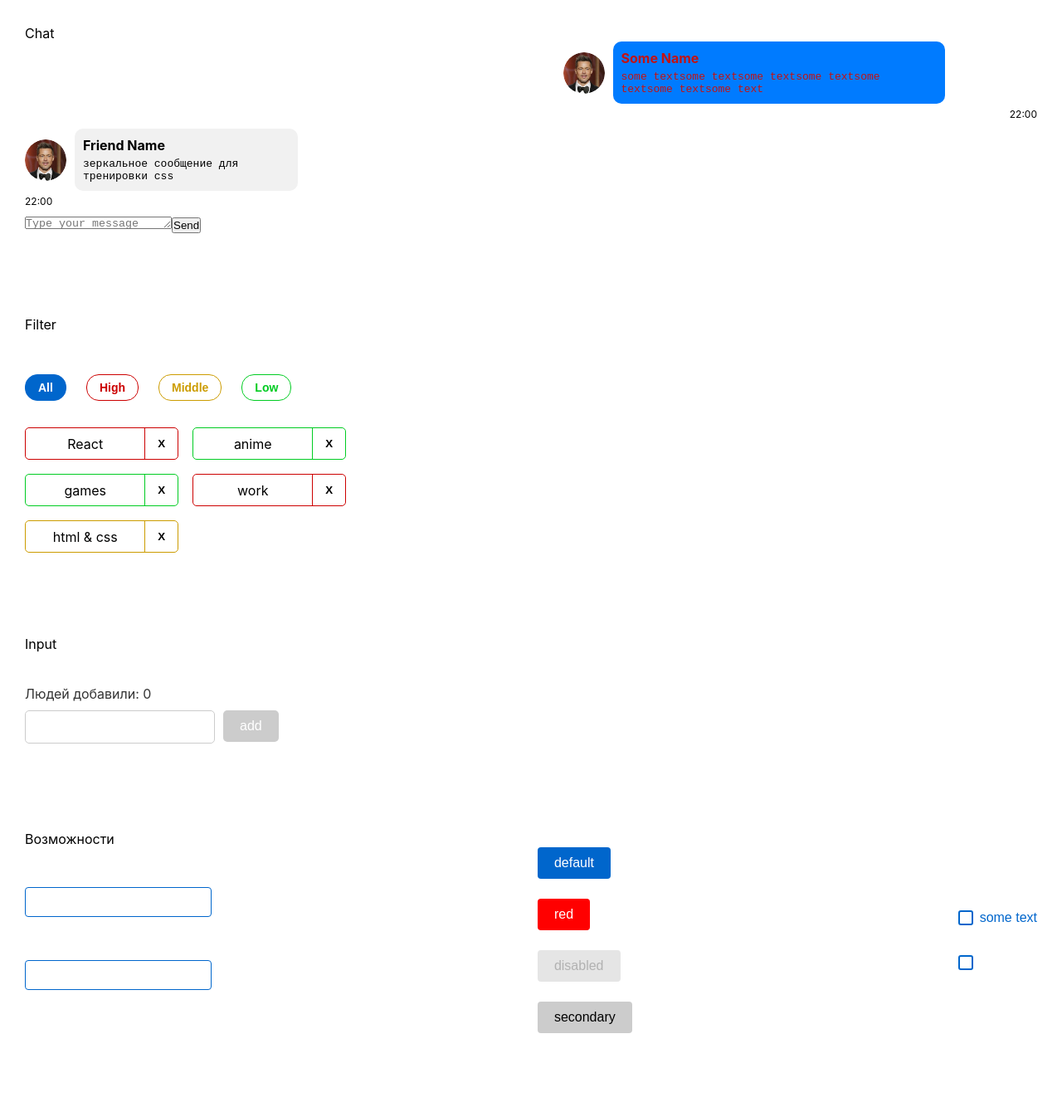
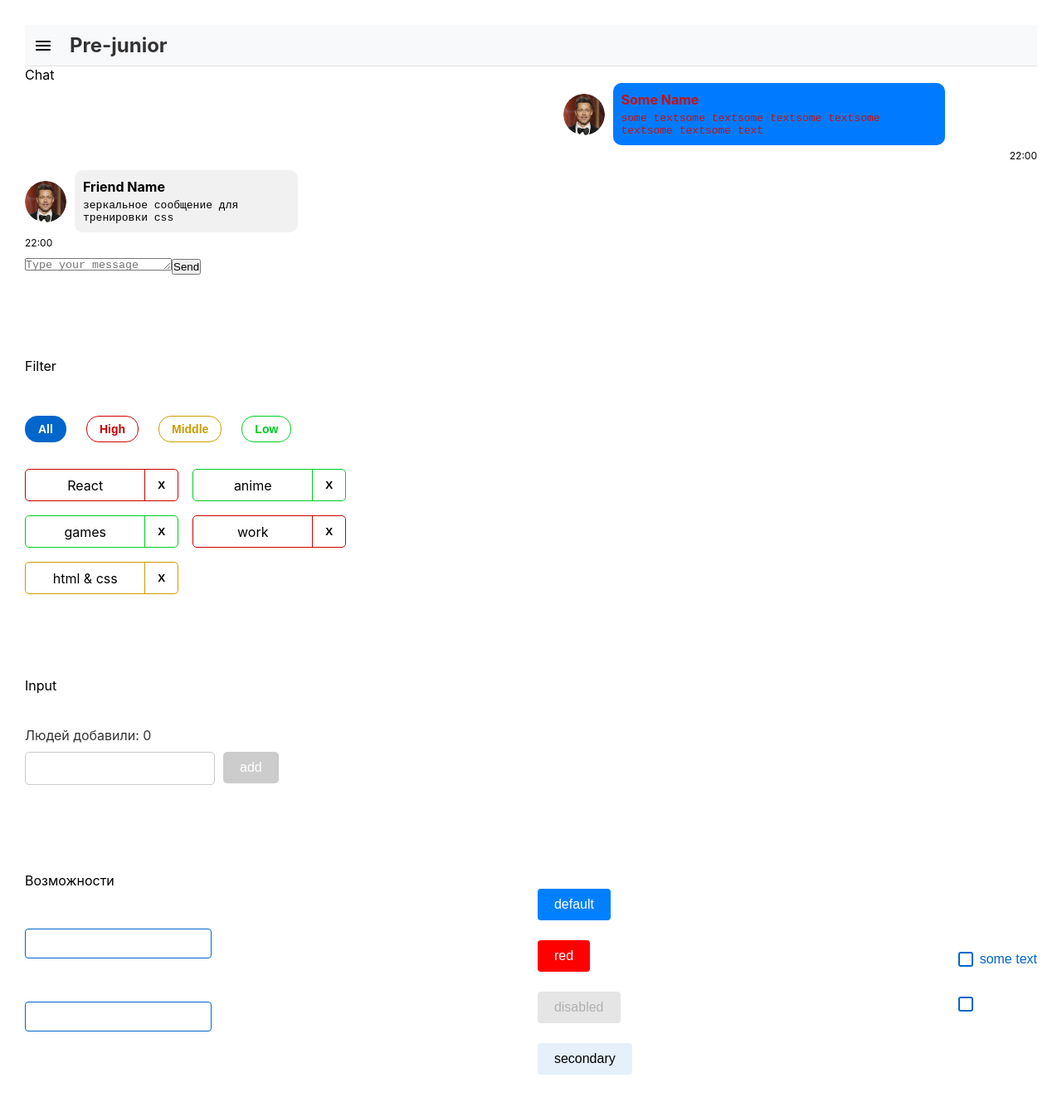
Before and after one commit to IrynaKhonina/hw2, a React (Create React App) app: page /#/pre-junior in a window 1280 px wide. Shown: the top 1334 px of the page at 83% size. Built offline with nearby package versions, Linux system fonts and the light colour scheme.

Commit message:
08/02/25

```diff
--- a/src/s1-main/App.tsx
+++ b/src/s1-main/App.tsx
@@ -1,19 +1,16 @@
 import React from 'react'
 import s from './App.module.css'
-import HW1 from '../s2-homeworks/hw01/HW1'
-import HW2 from "../s2-homeworks/hw02/HW2";
-import HW3 from "../s2-homeworks/hw03/HW3";
-import HW4 from "../s2-homeworks/hw04/HW4";
+import HW5 from "../s2-homeworks/hw05/HW5";
 
 function App() {
     return (
         <div className={s.App}>
-            <HW1/>
-            {/*раскомментировать по ходу выполнения*/}
-            <HW2/>
-            <HW3/>
-            <HW4/>
-
+            {/*<HW1/>*/}
+            {/*/!*раскомментировать по ходу выполнения*!/*/}
+            {/*<HW2/>*/}
+            {/*<HW3/>*/}
+            {/*<HW4/>*/}
+            <HW5/>
             {/*при выполнении дз 5 и более - закомментировать здесь дз 1-4, так как они есть внутри дз 5*/}
             {/*<HW5/>*/}
         </div>
--- a/src/s2-homeworks/hw04/common/c2-SuperButton/SuperButton.module.css
+++ b/src/s2-homeworks/hw04/common/c2-SuperButton/SuperButton.module.css
@@ -12,12 +12,12 @@
 }
 
 .default {
-    background-color: #06c;
+    background-color: #0080FF;
     color: white;
 }
 
 .secondary {
-    background-color: #ccc;
+    background-color: #E5F0FA;
     color: black;
 }
 
--- a/src/s2-homeworks/hw05/Pages.tsx
+++ b/src/s2-homeworks/hw05/Pages.tsx
@@ -1,9 +1,10 @@
 import React from 'react'
-import { Routes, Route, Navigate } from 'react-router-dom'
+import {Routes, Route, Navigate} from 'react-router-dom'
 import Error404 from './pages/Error404'
 import PreJunior from './pages/PreJunior'
 import Junior from './pages/Junior'
 import JuniorPlus from './pages/JuniorPlus'
+import path from "node:path";
 
 export const PATH = {
     PRE_JUNIOR: '/pre-junior',
@@ -16,6 +17,14 @@ function Pages() {
         <div>
             {/*Routes выбирает первый подходящий роут*/}
             <Routes>
+                {/* Перенаправление с корневого пути на /pre-junior */}
+                <Route path="/" element={<Navigate to={PATH.PRE_JUNIOR}/>}/>
+
+                {/* Роуты для страниц */}
+                <Route path={PATH.PRE_JUNIOR} element={<PreJunior/>}/>
+                <Route path ={PATH.JUNIOR} element = {<Junior/>}/>
+                <Route path={PATH.JUNIOR_PLUS} element={<JuniorPlus />} />
+
                 {/*роутинг будут писать студенты*/}
                 {/*в начале мы попадаем на страницу '/' и переходим сразу на страницу /pre-junior*/}
                 {/*<Route ...*/}
@@ -27,6 +36,7 @@ function Pages() {
 
                 {/*роут для несуществующей страницы должен отрисовать <Error404 />*/}
                 {/*<Route ...*/}
+                <Route path="*" element={<Error404 />} />
             </Routes>
         </div>
     )
--- a/src/s2-homeworks/hw05/header/Header.module.css
+++ b/src/s2-homeworks/hw05/header/Header.module.css
@@ -1,8 +1,19 @@
 .burgerMenuIcon {
+    cursor: pointer;
+    width: 24px;
+    height: 24px;
 }
 
 .header {
+    display: flex;
+    align-items: center;
+    padding: 10px;
+    background-color: #f8f9fa;
+    border-bottom: 1px solid #e0e0e0;
 }
 
 .header h1 {
+    margin-left: 20px;
+    font-size: 24px;
+    color: #333;
 }
--- a/src/s2-homeworks/hw05/sidebar/Sidebar.module.css
+++ b/src/s2-homeworks/hw05/sidebar/Sidebar.module.css
@@ -1,25 +1,59 @@
 .sidebar {
+    position: fixed;
+    top: 0;
+    left: -250px;
+    width: 250px;
+    height: 100%;
+    background-color: #fff;
+    transition: left 0.3s ease;
+    z-index: 1000;
 }
 
 .sidebar.open {
+    left: 0;
 }
 
 .background {
+    position: fixed;
+    top: 0;
+    left: 0;
+    width: 100%;
+    height: 100%;
+    background-color: rgba(0, 0, 0, 0.5);
+    z-index: 999;
 }
 
 .nav {
+    padding: 20px;
 }
 
 .nav a {
+    display: block;
+    padding: 10px;
+    color: #333;
+    text-decoration: none;
+    transition: background-color 0.3s ease;
 }
 
 .nav a:hover {
+    background-color: #f0f0f0;
 }
 
 .nav a.active {
+    background-color: #007bff;
+    color: #fff;
 }
+
 .close {
+    position: absolute;
+    top: 10px;
+    right: 10px;
+    background: none;
+    border: none;
+    cursor: pointer;
 }
 
 .close img {
+    width: 24px;
+    height: 24px;
 }
--- a/src/s2-homeworks/hw05/sidebar/Sidebar.tsx
+++ b/src/s2-homeworks/hw05/sidebar/Sidebar.tsx
@@ -32,6 +32,7 @@ export const Sidebar: FC<PropsType> = ({open, handleClose}) => {
                         to={PATH.PRE_JUNIOR}
                         onClick={handleClose}
                         // className={...} // делает студент
+                        className={({ isActive }) => isActive ? s.active : ''}
                     >
                         Pre-junior
                     </NavLink>
@@ -40,6 +41,7 @@ export const Sidebar: FC<PropsType> = ({open, handleClose}) => {
                         to={PATH.JUNIOR}
                         onClick={handleClose}
                         // className={...} // делает студент
+                        className={({ isActive }) => isActive ? s.active : ''}
                     >
                         Junior
                     </NavLink>
@@ -48,6 +50,7 @@ export const Sidebar: FC<PropsType> = ({open, handleClose}) => {
                         to={PATH.JUNIOR_PLUS}
                         onClick={handleClose}
                         // className={...} // делает студент
+                        className={({ isActive }) => isActive ? s.active : ''}
                     >
                         Junior Plus
                     </NavLink>
```
